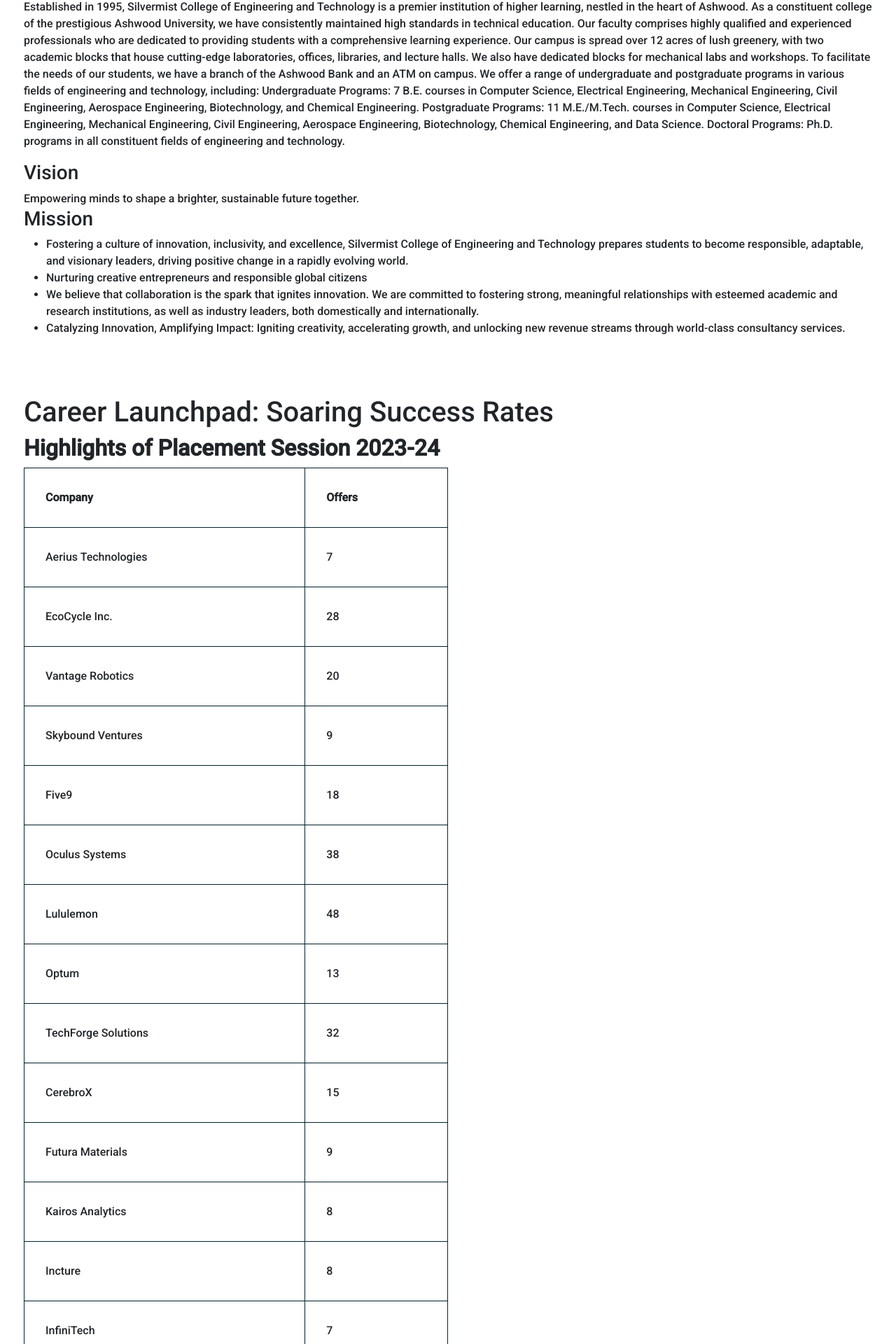
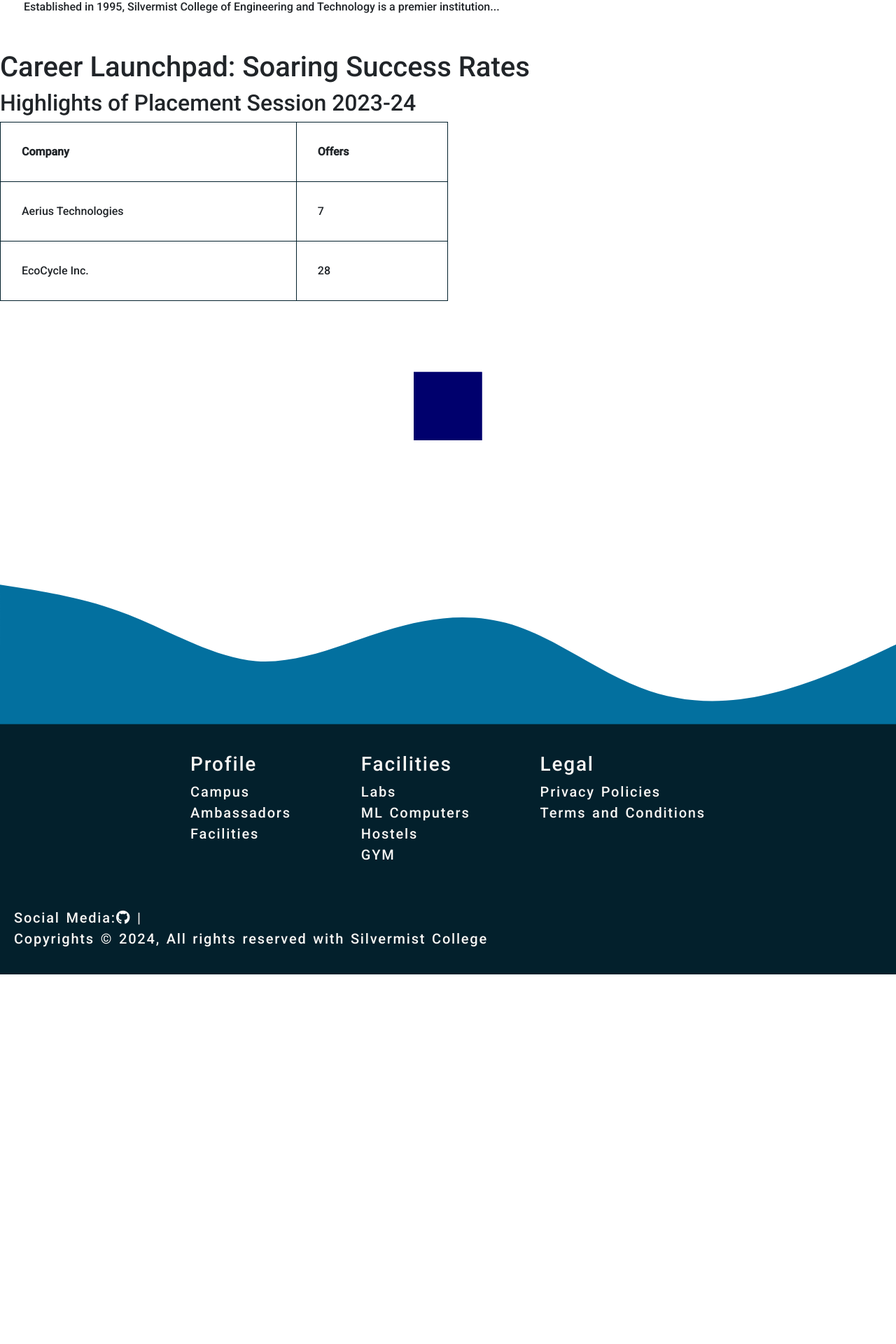
Before and after one commit to Shivani767/Silvermist-College-App, a React (Create React App) app: page / in a window 1280 px wide. Shown: the part 858-2778 px from the top of the page at 70% size. After the commit the page ends 2250 px from the top, so only its background shows below. Built offline with nearby package versions, Linux system fonts and the light colour scheme; a web font is replaced by a local one.

Commit message:
Update Home.jsx

```diff
--- a/src/components/Home.jsx
+++ b/src/components/Home.jsx
@@ -1,205 +1,67 @@
 import React from "react";
 import "./css/home.css";
 import HeroBanner from "./HeroBanner";
-import $ from "jquery";
+import { motion } from "framer-motion"; // Import Framer Motion
+import { Canvas } from "@react-three/fiber";
+import { OrbitControls, Box } from "@react-three/drei"; // For 3D object controls and helpers
 
 export default function Home() {
   return (
     <>
       <HeroBanner />
-      <div class="content">
+      <motion.div
+        className="content"
+        initial={{ opacity: 0, y: -50 }}
+        animate={{ opacity: 1, y: 0 }}
+        transition={{ duration: 1 }}
+      >
         <h1>Home</h1>
         <br />
         <p>
-        Established in 1995, Silvermist College of Engineering and Technology is a premier
-        institution of higher learning, nestled in the heart of Ashwood. As a constituent
-        college of the prestigious Ashwood University, we have consistently maintained high
-        standards in technical education. Our faculty comprises highly qualified and experienced
-        professionals who are dedicated to providing students with a comprehensive learning experience.
-        Our campus is spread over 12 acres of lush greenery, with two academic blocks that house cutting-edge laboratories,
-        offices, libraries, and lecture halls. We also have dedicated blocks for mechanical labs and workshops. To facilitate
-        the needs of our students, we have a branch of the Ashwood Bank and an ATM on campus.
-        We offer a range of undergraduate and postgraduate programs in various fields of engineering and technology, including:
+          Established in 1995, Silvermist College of Engineering and Technology
+          is a premier institution...
+        </p>
+      </motion.div>
 
-        Undergraduate Programs: 7 B.E. courses in Computer Science, Electrical Engineering, Mechanical Engineering, Civil Engineering, Aerospace Engineering, Biotechnology, and Chemical Engineering.
-        Postgraduate Programs: 11 M.E./M.Tech. courses in Computer Science, Electrical Engineering, Mechanical Engineering, Civil Engineering, Aerospace Engineering, Biotechnology, Chemical Engineering, and Data Science.
-        Doctoral Programs: Ph.D. programs in all constituent fields of engineering and technology.
-        </p>
-        <h3>Vision</h3>
-        Empowering minds to shape a brighter, sustainable future together.
-        <h3>Mission</h3>
-        <ul>
-          <li>
-            Fostering a culture of innovation, inclusivity, and excellence,
-            Silvermist College of Engineering and Technology prepares students to
-            become responsible, adaptable, and visionary leaders, driving positive change
-            in a rapidly evolving world.
-          </li>
-          <li>
-            Nurturing creative entrepreneurs and responsible global citizens
-          </li>
-          <li>
-            We believe that collaboration is the spark that ignites innovation.
-            We are committed to fostering strong, meaningful relationships with esteemed
-            academic and research institutions, as well as industry leaders, both domestically
-            and internationally.
-          </li>
-          <li>
-            Catalyzing Innovation, Amplifying Impact: Igniting creativity, accelerating growth,
-            and unlocking new revenue streams through world-class consultancy services.
-          </li>
-        </ul>
-      </div>
-
-      <div class="table">
+      {/* Animated Placement Section */}
+      <div className="placements-section">
         <h1>Career Launchpad: Soaring Success Rates</h1>
-
-        <h2>
-          <strong>Highlights of Placement Session 2023-24</strong>
-          &nbsp;&nbsp;&nbsp;
-        </h2>
-        <table class="table-1-content">
+        <motion.div
+          className="placement-highlights"
+          initial={{ opacity: 0 }}
+          animate={{ opacity: 1 }}
+          transition={{ duration: 1.5 }}
+        >
+          {/* Placement Highlights */}
+          <motion.div
+            className="flex-table"
+            whileHover={{ scale: 1.05 }}
+            transition={{ duration: 0.3 }}
+          >
+            <h2>Highlights of Placement Session 2023-24</h2>
+            <table className="table-content">
               <tbody>
                 <tr>
-              <td>
-                <strong>Company</strong>
-              </td>
-              <td>
-                <strong>Offers</strong>
-              </td>
+                  <td><strong>Company</strong></td>
+                  <td><strong>Offers</strong></td>
                 </tr>
-            <tr>
-              <td>Aerius Technologies</td>
-              <td>7</td>
-            </tr>
-            <tr>
-              <td>EcoCycle Inc.</td>
-              <td>28</td>
-            </tr>
-            <tr>
-              <td>Vantage Robotics</td>
-              <td>20</td>
-            </tr>
-            <tr>
-              <td>Skybound Ventures</td>
-              <td>9</td>
-            </tr>
-            <tr>
-              <td>Five9</td>
-              <td>18</td>
-            </tr>
-            <tr>
-              <td>Oculus Systems</td>
-              <td>38</td>
-            </tr>
-            <tr>
-              <td>Lululemon</td>
-              <td>48</td>
-            </tr>
-            <tr>
-              <td>Optum</td>
-              <td>13</td>
-            </tr>
-            <tr>
-              <td>TechForge Solutions</td>
-              <td>32</td>
-            </tr>
-            <tr>
-              <td>CerebroX</td>
-              <td>15</td>
-            </tr>
-            <tr>
-              <td>Futura Materials</td>
-              <td>9</td>
-            </tr>
-            <tr>
-              <td>Kairos Analytics</td>
-              <td>8</td>
-            </tr>
-            <tr>
-              <td>Incture</td>
-              <td>8</td>
-            </tr>
-            <tr>
-              <td>InfiniTech</td>
-              <td>7</td>
-            </tr>
+                <tr><td>Aerius Technologies</td><td>7</td></tr>
+                <tr><td>EcoCycle Inc.</td><td>28</td></tr>
               </tbody>
             </table>
-        <h2>
-          <strong>Total No. of Offers </strong>
-          &nbsp;&nbsp;&nbsp;
-        </h2>
-        <table class="table-2-content">
-          <tbody>
-            <tr>
-              <td>
-                <strong>Session</strong>
-              </td>
-              <td>
-                <strong>Total Offers</strong>
-              </td>
-            </tr>
-            <tr>
-              <td>2023-2024</td>
-              <td>645</td>
-            </tr>
-            <tr>
-              <td>2022-2023</td>
-              <td>564</td>
-            </tr>
-          </tbody>
-        </table>
+          </motion.div>
 
-        <h2>
-          <strong>Average Package</strong>
-          &nbsp;&nbsp;&nbsp;
-        </h2>
-        <table class="table-3-content">
-          <tbody>
-            <tr>
-              <td>
-                <strong>Session</strong>
-              </td>
-              <td>
-                <strong>Average CTC</strong>
-              </td>
-            </tr>
-            <tr>
-              <td>2023-2024</td>
-              <td>$80,000 per year</td>
-            </tr>
-            <tr>
-              <td>2022-2023</td>
-              <td>$60,000 per year</td>
-            </tr>
-          </tbody>
-        </table>
-
-        <h2>
-          <strong>No. of Companies</strong>
-          &nbsp;&nbsp;&nbsp;
-        </h2>
-        <table class="table-4-content">
-          <tbody>
-            <tr>
-              <td>
-                <strong>Session</strong>
-              </td>
-              <td>
-                <strong>Companies</strong>
-              </td>
-            </tr>
-            <tr>
-              <td>2023-2024</td>
-              <td>350+</td>
-            </tr>
-            <tr>
-              <td>2022-2023</td>
-              <td>300+</td>
-            </tr>
-          </tbody>
-        </table>
+          {/* 3D Object Example */}
+          <div className="three-d-container">
+            <Canvas style={{ height: "300px" }}>
+              <ambientLight intensity={0.5} />
+              <OrbitControls />
+              <Box args={[2, 2, 2]} position={[0, 0, 0]}>
+                <meshStandardMaterial attach="material" color="blue" />
+              </Box>
+            </Canvas>
+          </div>
+        </motion.div>
       </div>
     </>
   );
```
Lines whose indentation alone changed are shown as unchanged.
